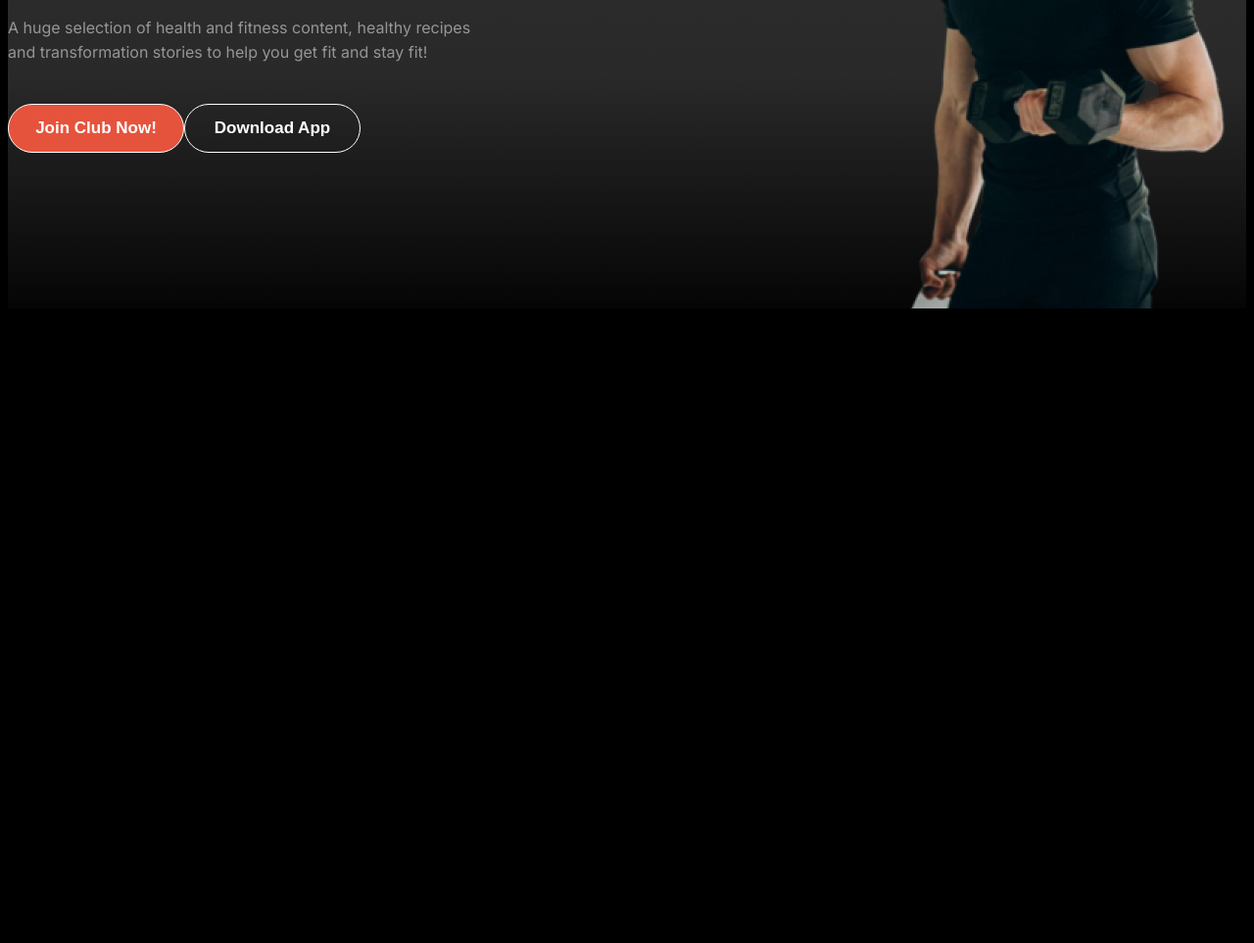
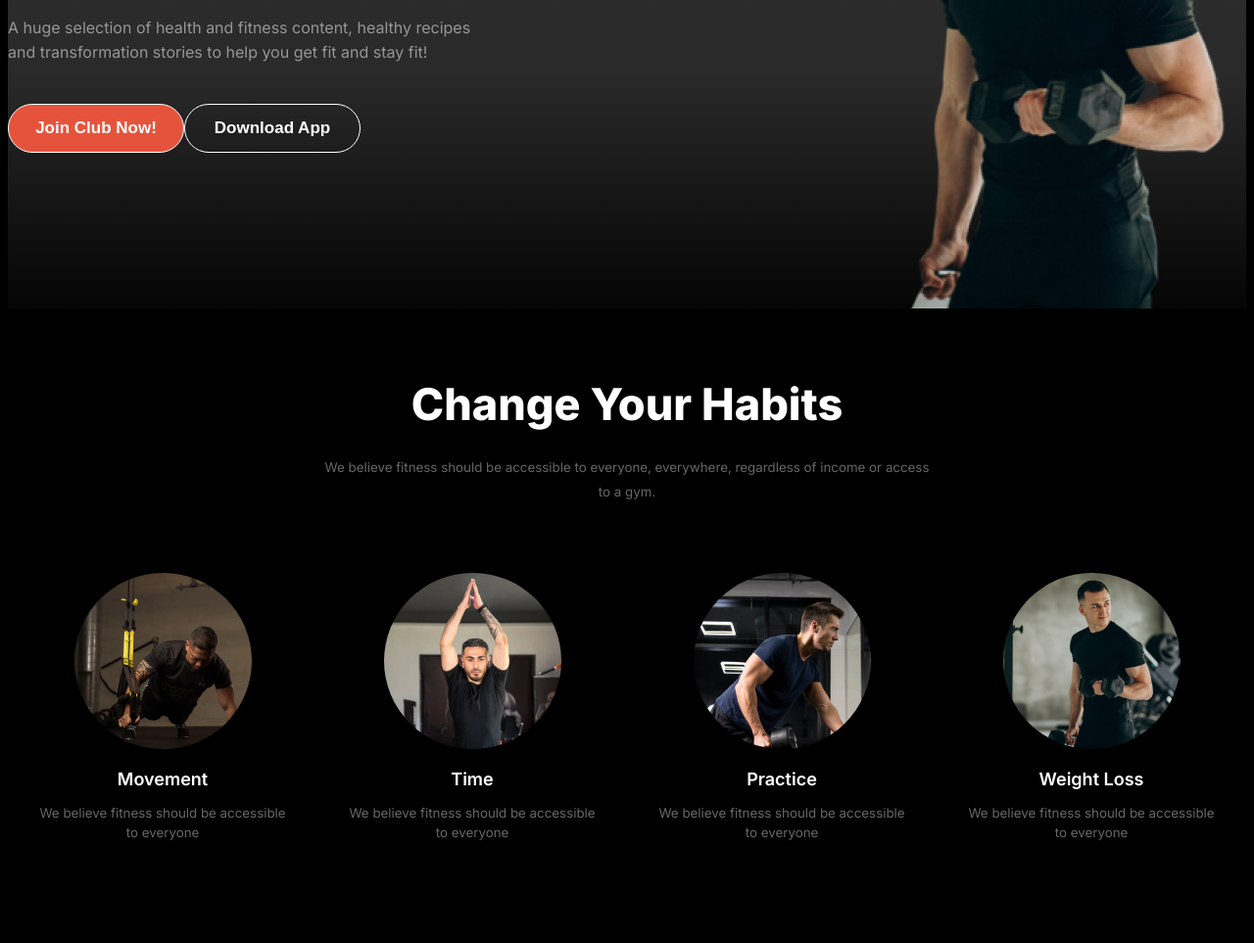
Before and after one commit to humairamunmun/2nd-assignment, a plain HTML site: page index.html in a window 1280 px wide. Shown: the part 402-1365 px from the top of the page at 98% size. Before the commit the page ends 800 px from the top, so only its background shows below. Drawn offline with Linux system fonts and the light colour scheme.

Commit message:
made changes section

```diff
--- a/index.html
+++ b/index.html
@@ -32,7 +32,40 @@
         </div>
     </header>
     <main>
-
+        <section class="changes">
+            <div class="texting">
+                <h2 class="Change-heading">Change Your Habits</h2>
+                <p>We believe fitness should be accessible to everyone, everywhere, regardless of income or
+                    access to a gym.
+                </p>
+            </div>
+            <div class="cards">
+                <div class="card-style">
+                    <img src="images/image 3.png" alt="">
+                    <h6>Movement</h6>
+                    <p>We believe fitness should be
+                        accessible to everyone</p>
+                </div>
+                <div class="card-style">
+                    <img src="images/image 2.png" alt="">
+                    <h6>Time</h6>
+                    <p>We believe fitness should be
+                        accessible to everyone</p>
+                </div>
+                <div class="card-style">
+                    <img src="images/image 4.png" alt="">
+                    <h6>Practice</h6>
+                    <p>We believe fitness should be
+                        accessible to everyone</p>
+                </div>
+                <div class="card-style">
+                    <img src="images/image 5.png" alt="">
+                    <h6>Weight Loss</h6>
+                    <p>We believe fitness should be
+                        accessible to everyone</p>
+                </div>
+            </div>
+        </section>
     </main>
     <footer>
 
--- a/styles/design.css
+++ b/styles/design.css
@@ -115,10 +115,87 @@ p{
     margin: 0 auto;
 }
 
+/* main section */
+main{
+    /* width: 1450px; */
+    margin: 0 auto;
+    background-color: black;
+}
+/* change section */
+.changes{
+    display: flex;
+    flex-direction: column;
+    align-items: center;
+    /* width: 1050px;
+    margin: 0 auto;
+    align-items: center; */
+    /* height: 720px; */
+    /* padding: 80px 0; */
+    /* margin-bottom: 40px; */
+    /* border: 1px solid red; */
+    /* background-color: black; */
+}
+.changes h2,h6,p{
+    color: rgb(255, 255, 255);
+}
+.Change-heading{
+    margin-top: 70px;
+    margin-bottom: 10px;
+    font-size: 40px;
+    font-weight: 800;
+}
+.changes h6{
+    margin-top: 20px;
+    font-size: 18px;
+    font-weight: 600;
+    margin-bottom: 1px;
+}
+.texting{
+    width: 50%;
+    display: flex;
+    justify-content: center;
+    align-items: center;
+    flex-direction: column;
+}
+.texting h2{
+    font-size: 45px;
+}
+.texting p{
+    font-size: smaller;
+    text-align: center;
+    opacity: 0.4;
+    margin-top: 15px;
+    margin-bottom: 70px;
+}
+.cards{
+    display: flex;
+    justify-content: space-between;
+    align-items: center;
+}
+.card-style{
+    /* border: 1px solid red; */
+    display: flex;
+    justify-content: center;
+    align-items: center;
+    flex-direction: column;
+    /* margin-left: 30px; */
+}
+.card-style img{
+    border-radius: 50%;
+}
+.card-style p{
+    font-size: smaller;
+    width: 80%;
+    text-align: center;
+    margin-bottom: 100px;
+    opacity: 0.4;
+    line-height: 20px;
+}
 
 
 /* responsive media query */
 @media screen and (max-width: 576px) {
+    /* header section */
     .banner{
         flex-direction: column;
     }
@@ -139,4 +216,7 @@ p{
         margin-left: 30px;
         margin-right: 30px;
     }
+    /* main */
+    /* change section */
+
 }
```
